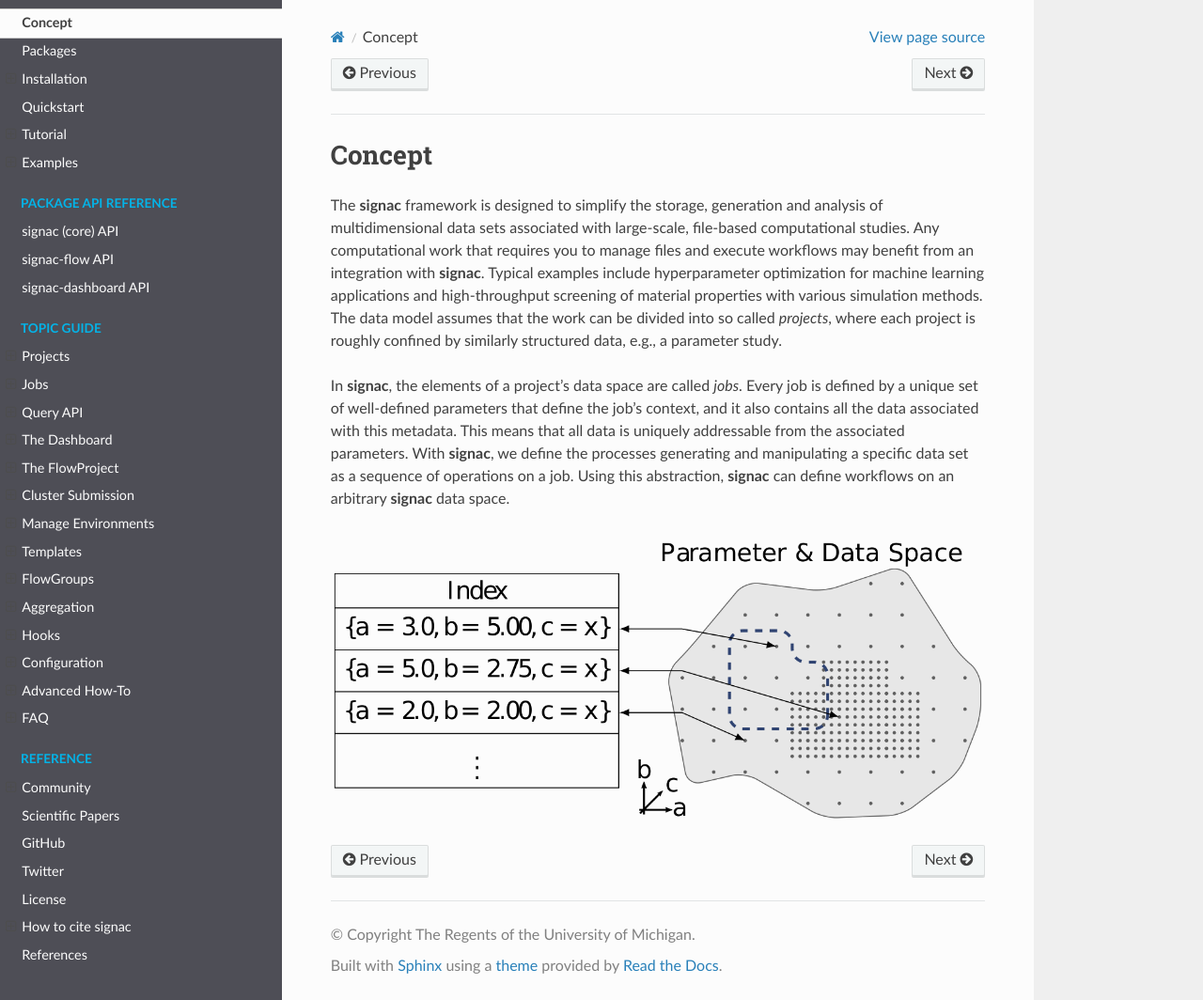
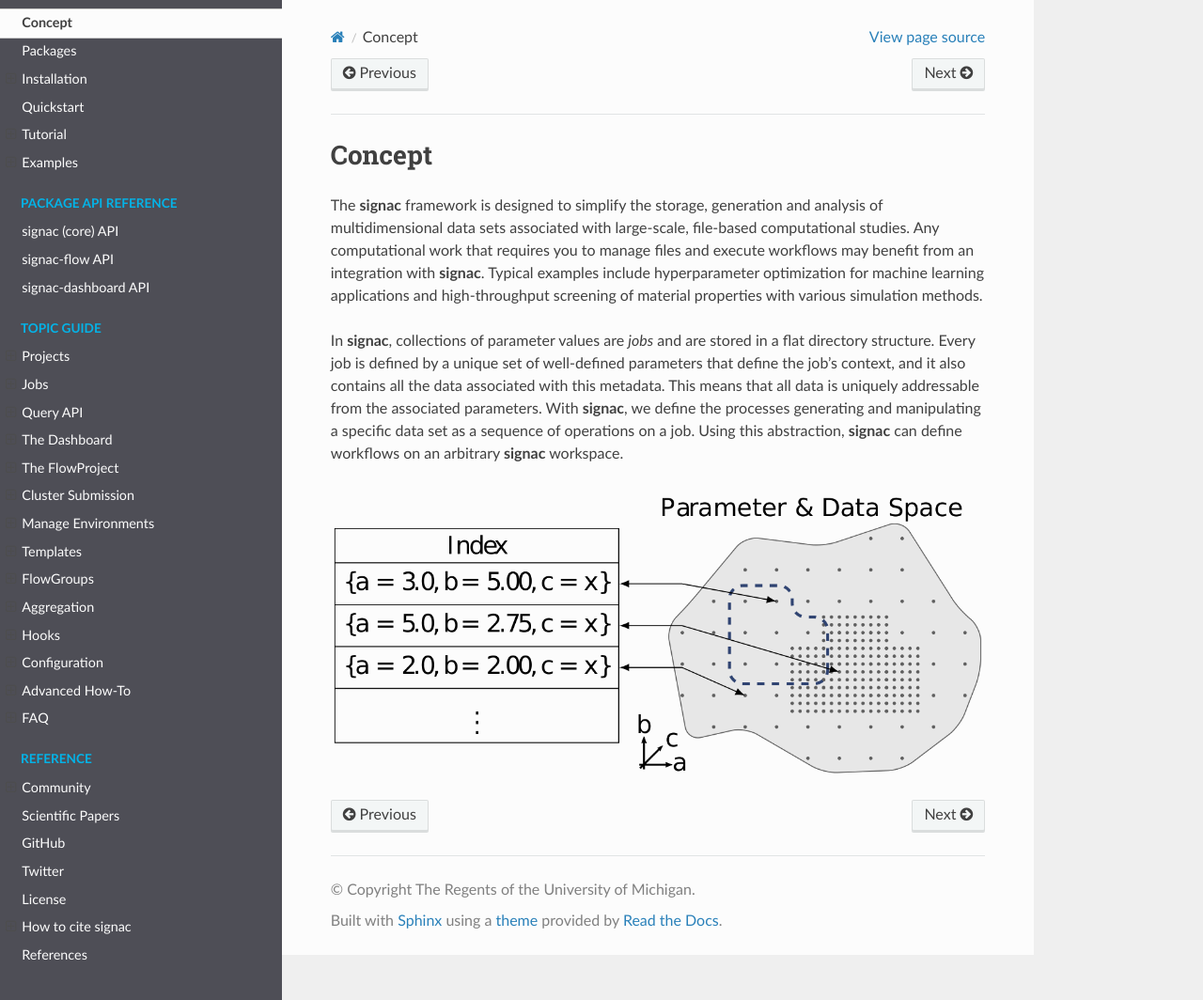
Before and after one commit to glotzerlab/signac-docs, a Sphinx documentation site: the page built from docs/source/intro.rst, in a window 1280 px wide and 1064 px high. Shown: the whole window at 94% size. Built offline with Sphinx 7.4.7 and the Read the Docs theme 2.0.0, drawn with Linux system fonts in a browser that asks for light colours.

Commit message:
Remove from "data space" terms

```diff
--- a/docs/source/intro.rst
+++ b/docs/source/intro.rst
@@ -8,12 +8,11 @@
 The **signac** framework is designed to simplify the storage, generation and analysis of multidimensional data sets associated with large-scale, file-based computational studies.
 Any computational work that requires you to manage files and execute workflows may benefit from an integration with **signac**.
 Typical examples include hyperparameter optimization for machine learning applications and high-throughput screening of material properties with various simulation methods.
-The data model assumes that the work can be divided into so called *projects*, where each project is roughly confined by similarly structured data, e.g., a parameter study.
 
-In **signac**, the elements of a project's data space are called *jobs*.
+In **signac**, collections of parameter values are *jobs* and are stored in a flat directory structure.
 Every job is defined by a unique set of well-defined parameters that define the job's context, and it also contains all the data associated with this metadata.
 This means that all data is uniquely addressable from the associated parameters.
 With **signac**, we define the processes generating and manipulating a specific data set as a sequence of operations on a job.
-Using this abstraction, **signac** can define workflows on an arbitrary **signac** data space.
+Using this abstraction, **signac** can define workflows on an arbitrary **signac** workspace.
 
 .. image:: images/signac_data_space.png
--- a/docs/source/jobs.rst
+++ b/docs/source/jobs.rst
@@ -55,7 +55,7 @@
     Because **signac** assumes that the state point is a unique identifier, multiple jobs cannot share the same state point.
     A typical remedy for scenarios where, *e.g.*, multiple replicas are required, is to append the replica number to the state point to generate a unique state point.
 
-Both the state point and the job id are equivalent addresses for jobs in the data space.
+Both the state point and the job id are equivalent addresses for jobs in the project.
 To access or modify a data point, obtain an instance of :py:class:`Job` by passing the associated metadata as a mapping of key-value pairs (for example, as an instance of :py:class:`dict`) into the :py:meth:`~signac.Project.open_job` method.
 
 .. code-block:: pycon
@@ -69,7 +69,7 @@
 
 
 In general an instance of :py:class:`Job` only gives you a handle to a Python object.
-To create the underlying workspace directory and thus make the job part of the data space, you must *initialize* it.
+To create the underlying workspace directory, you must *initialize* it.
 You can initialize a job **explicitly**, by calling the :py:meth:`Job.init` method, or **implicitly**, by either accessing the job's :ref:`job document <project-job-document>` or by switching into the job's workspace directory.
 
 .. code-block:: pycon
```
